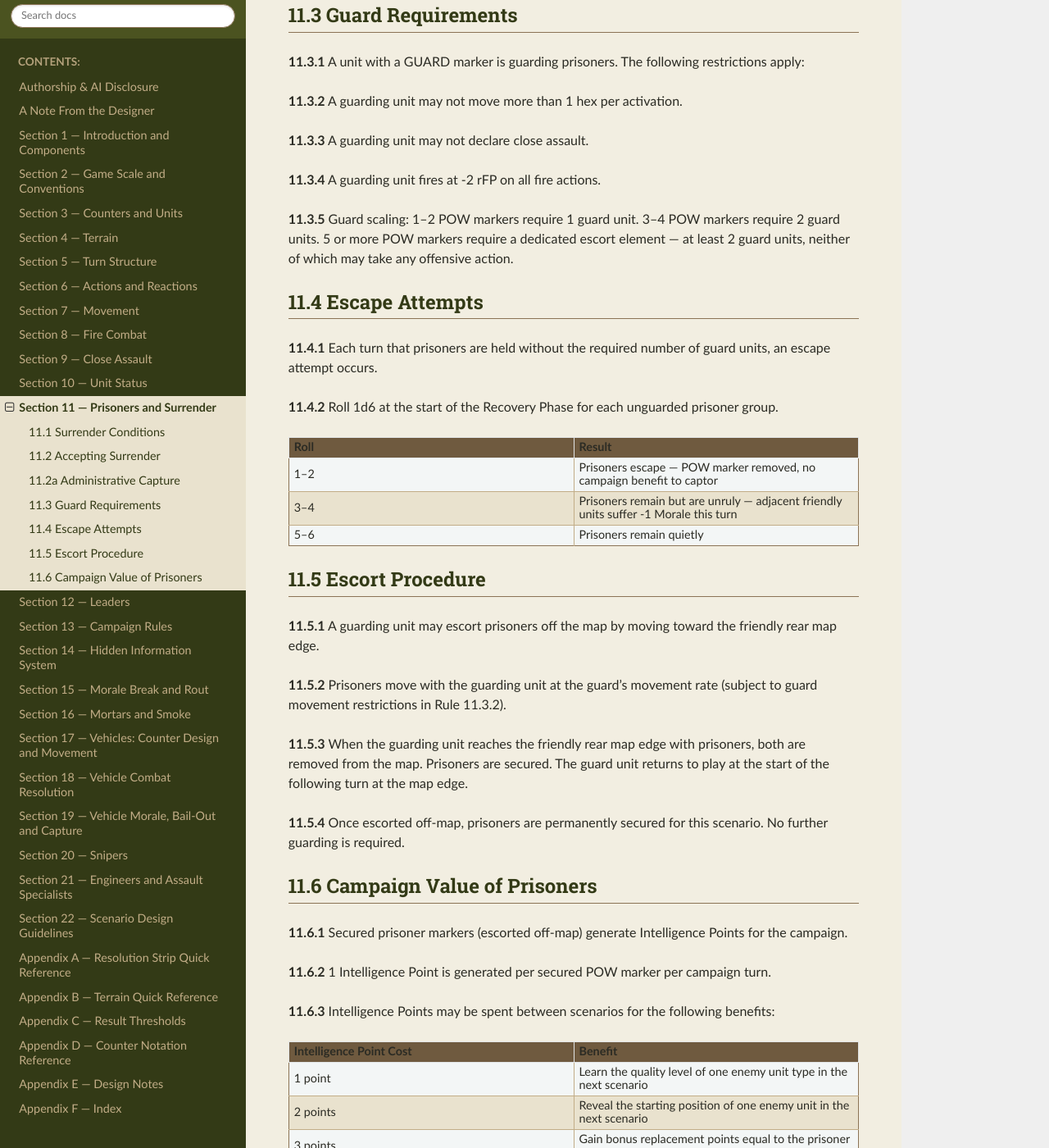
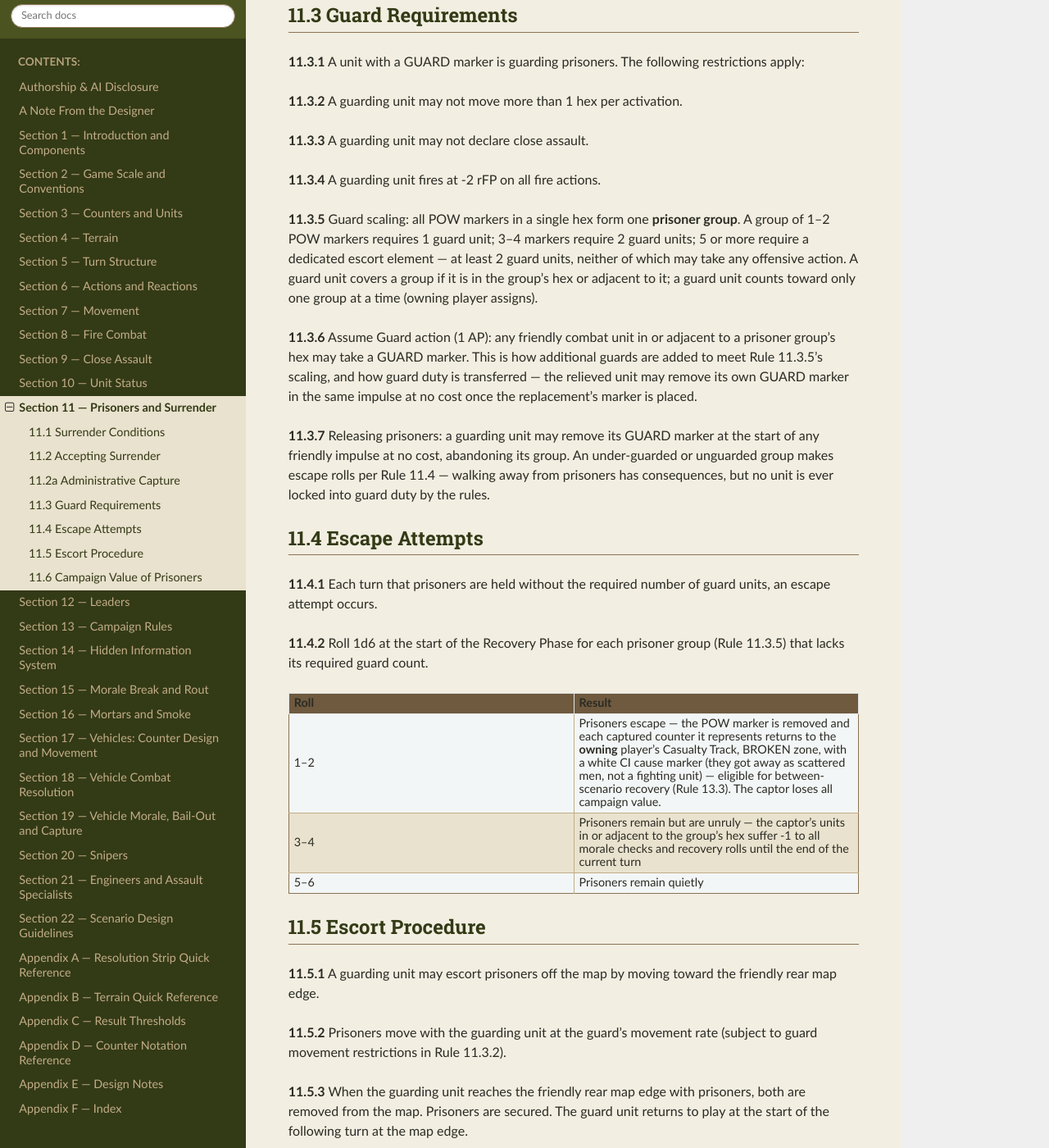
Before and after one commit to spugnoid/wdr-wargame, a Sphinx documentation site: the page built from docs/source/section_11__prisoners_and_surrender.rst, in a window 1280 px wide and 1400 px high, scrolled down 1166 px. Shown: the whole window at 82% size. Built offline with Sphinx 7.4.7 and the Read the Docs theme 3.1.0, drawn with Linux system fonts in a browser that asks for light colours.

Commit message:
rules: complete the guard/POW economy (11.3-11.4)
Guard scaling demanded 2 guards while only surrender-acceptance
could create one; no transfer, no exit, and escaped prisoners
vanished from the game entirely. Adds prisoner groups (per hex,
covered from in-hex/adjacent), the Assume Guard action (1 AP, also
relieves), free release feeding the escape table, and escapes that
return counters to the owner's BROKEN zone (white marker,
recoverable) so both sides have stakes. Unruly-result scope
defined. Design note E.85.

Co-Authored-By: Claude Fable 5 <noreply@anthropic.com>
Claude-Session: https://claude.ai/code/session_01MRhnethYPpBAmEh6wa83hu

```diff
--- a/docs/source/section_11__prisoners_and_surrender.rst
+++ b/docs/source/section_11__prisoners_and_surrender.rst
@@ -42,7 +42,11 @@ Section 11 — Prisoners and Surrender
 
 **11.3.4**  A guarding unit fires at -2 rFP on all fire actions.
 
-**11.3.5**  Guard scaling: 1–2 POW markers require 1 guard unit. 3–4 POW markers require 2 guard units. 5 or more POW markers require a dedicated escort element — at least 2 guard units, neither of which may take any offensive action.
+**11.3.5**  Guard scaling: all POW markers in a single hex form one **prisoner group**. A group of 1–2 POW markers requires 1 guard unit; 3–4 markers require 2 guard units; 5 or more require a dedicated escort element — at least 2 guard units, neither of which may take any offensive action. A guard unit covers a group if it is in the group's hex or adjacent to it; a guard unit counts toward only one group at a time (owning player assigns).
+
+**11.3.6**  Assume Guard action (1 AP): any friendly combat unit in or adjacent to a prisoner group's hex may take a GUARD marker. This is how additional guards are added to meet Rule 11.3.5's scaling, and how guard duty is transferred — the relieved unit may remove its own GUARD marker in the same impulse at no cost once the replacement's marker is placed.
+
+**11.3.7**  Releasing prisoners: a guarding unit may remove its GUARD marker at the start of any friendly impulse at no cost, abandoning its group. An under-guarded or unguarded group makes escape rolls per Rule 11.4 — walking away from prisoners has consequences, but no unit is ever locked into guard duty by the rules.
 
 11.4  Escape Attempts
 ---------------------
@@ -50,7 +54,7 @@ Section 11 — Prisoners and Surrender
 
 **11.4.1**  Each turn that prisoners are held without the required number of guard units, an escape attempt occurs.
 
-**11.4.2**  Roll 1d6 at the start of the Recovery Phase for each unguarded prisoner group.
+**11.4.2**  Roll 1d6 at the start of the Recovery Phase for each prisoner group (Rule 11.3.5) that lacks its required guard count.
 
 .. list-table::
    :header-rows: 1
@@ -59,9 +63,9 @@ Section 11 — Prisoners and Surrender
    * - **Roll**
      - **Result**
    * - 1–2
-     - Prisoners escape — POW marker removed, no campaign benefit to captor
+     - Prisoners escape — the POW marker is removed and each captured counter it represents returns to the **owning** player's Casualty Track, BROKEN zone, with a white CI cause marker (they got away as scattered men, not a fighting unit) — eligible for between-scenario recovery (Rule 13.3). The captor loses all campaign value.
    * - 3–4
-     - Prisoners remain but are unruly — adjacent friendly units suffer -1 Morale this turn
+     - Prisoners remain but are unruly — the captor's units in or adjacent to the group's hex suffer -1 to all morale checks and recovery rolls until the end of the current turn
    * - 5–6
      - Prisoners remain quietly
 
```
Also changed, not shown: docs/source/appendix_e__design_notes.rst (+5 -0 lines).
